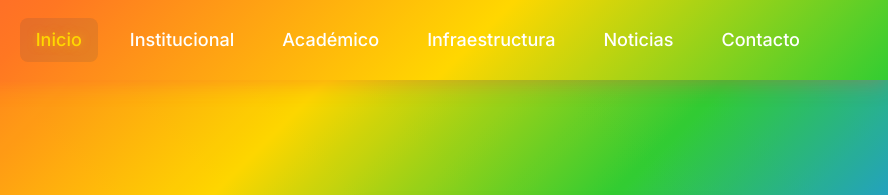
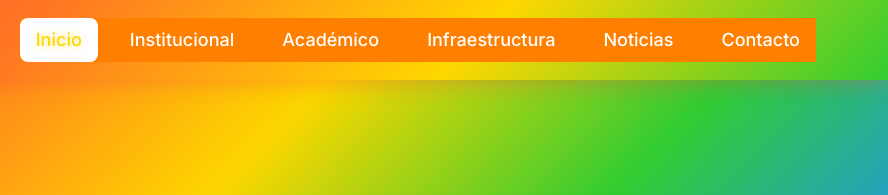
Before and after one commit to Colegio-Nuevohorizonte/sitio-web-colegio, a plain HTML site: page index.html in a window 1280 px wide. Shown: the top 195 px of the page, 392-1280 px from the left. Drawn offline with nearby package versions, Linux system fonts and the light colour scheme.

Commit message:
Update header.css

```diff
--- a/assets/css/header.css
+++ b/assets/css/header.css
@@ -58,7 +58,7 @@
     left: -100%;
     width: 100%;
     height: 100vh;
-    background: var(--blanco);
+    background: #ff7f00 !important; /* Naranja fijo, nunca cambia */
     display: flex;
     align-items: center;
     justify-content: center;
@@ -97,7 +97,7 @@
 .nav__link {
     font-size: 1.125rem;
     font-weight: var(--peso-medio);
-    color: var(--dorado);
+    color: #ffffff !important; /* Blanco fijo para contrastar con naranja */
     padding: var(--espaciado-sm) var(--espaciado-md);
     border-radius: var(--radio-md);
     transition: var(--transicion-normal);
@@ -107,8 +107,8 @@
 
 .nav__link:hover,
 .nav__link--active {
-    color: var(--blanco);
-    background: var(--dorado);
+    color: #ff7f00 !important; /* Naranja para contrastar */
+    background: #ffffff !important; /* Fondo blanco en hover */
 }
 
 .nav__link--active::after {
@@ -391,3 +391,6 @@
     justify-content: center;
     font-weight: var(--peso-semi);
 }
+
+    font-weight: var(--peso-semi);
+}
```
